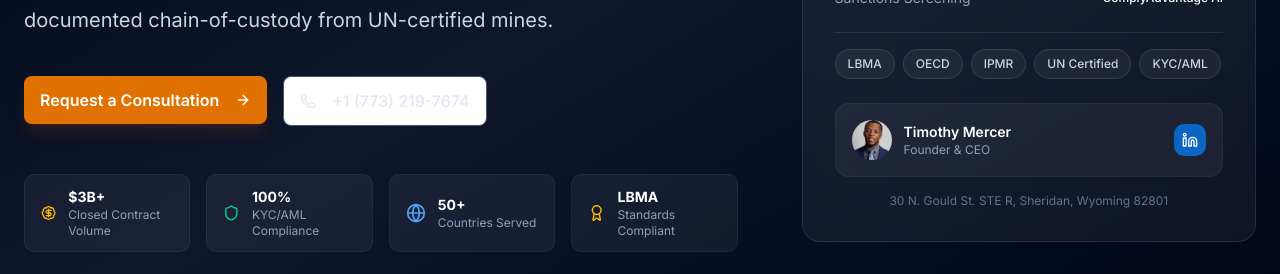
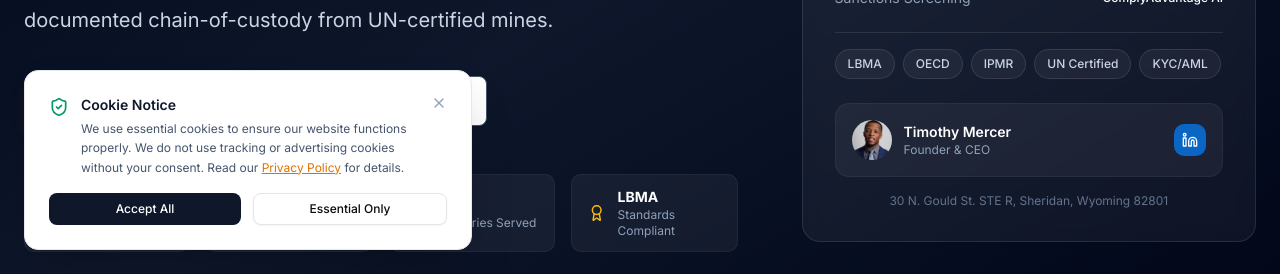
Before and after one commit to FacelessMedia/integrity-global-trade, a Next.js app: page / in a window 1280 px wide. Shown: the part 526-800 px from the top of the page. Built offline with nearby package versions, Linux system fonts and the light colour scheme; no server answers; a web font is replaced by a local one.

Commit message:
100 improvements batch 12: Cookie consent banner (GDPR), partner logos on homepage

```diff
--- a/src/app/layout.tsx
+++ b/src/app/layout.tsx
@@ -7,6 +7,7 @@
 import { OrganizationJsonLd, LocalBusinessJsonLd, WebSiteJsonLd } from "@/lib/structured-data";
 import { ScrollToTop } from "@/components/common/ScrollToTop";
 import { MobileStickyBar } from "@/components/common/MobileStickyBar";
+import { CookieConsent } from "@/components/common/CookieConsent";
 
 const inter = Inter({
   variable: "--font-inter",
@@ -90,6 +91,7 @@
         <Footer />
         <ScrollToTop />
         <MobileStickyBar />
+        <CookieConsent />
       </body>
     </html>
   );
--- /dev/null
+++ b/src/components/common/CookieConsent.tsx
@@ -0,0 +1,62 @@
+"use client";
+
+import { useState, useEffect } from "react";
+import Link from "next/link";
+import { ShieldCheck, X } from "lucide-react";
+import { Button } from "@/components/ui/button";
+
+export function CookieConsent() {
+  const [visible, setVisible] = useState(false);
+
+  useEffect(() => {
+    const consent = localStorage.getItem("cookie-consent");
+    if (!consent) {
+      const timer = setTimeout(() => setVisible(true), 1500);
+      return () => clearTimeout(timer);
+    }
+  }, []);
+
+  const accept = () => {
+    localStorage.setItem("cookie-consent", "accepted");
+    setVisible(false);
+  };
+
+  const decline = () => {
+    localStorage.setItem("cookie-consent", "declined");
+    setVisible(false);
+  };
+
+  if (!visible) return null;
+
+  return (
+    <div className="fixed bottom-0 left-0 right-0 z-[60] md:bottom-6 md:left-6 md:right-auto md:max-w-md">
+      <div className="bg-white border border-slate-200 shadow-2xl rounded-t-xl md:rounded-xl p-6 mx-auto">
+        <div className="flex items-start gap-3 mb-4">
+          <ShieldCheck className="h-5 w-5 text-emerald-600 shrink-0 mt-0.5" />
+          <div>
+            <h3 className="font-semibold text-slate-900 text-sm mb-1">Cookie Notice</h3>
+            <p className="text-xs text-slate-600 leading-relaxed">
+              We use essential cookies to ensure our website functions properly. We do not use
+              tracking or advertising cookies without your consent. Read our{" "}
+              <Link href="/privacy" className="text-amber-600 hover:text-amber-700 underline">
+                Privacy Policy
+              </Link>{" "}
+              for details.
+            </p>
+          </div>
+          <button onClick={decline} className="text-slate-400 hover:text-slate-600 shrink-0" aria-label="Close cookie notice">
+            <X className="h-4 w-4" />
+          </button>
+        </div>
+        <div className="flex gap-3">
+          <Button onClick={accept} size="sm" className="bg-slate-900 hover:bg-slate-800 text-white text-xs flex-1">
+            Accept All
+          </Button>
+          <Button onClick={decline} size="sm" variant="outline" className="text-xs flex-1">
+            Essential Only
+          </Button>
+        </div>
+      </div>
+    </div>
+  );
+}
```
